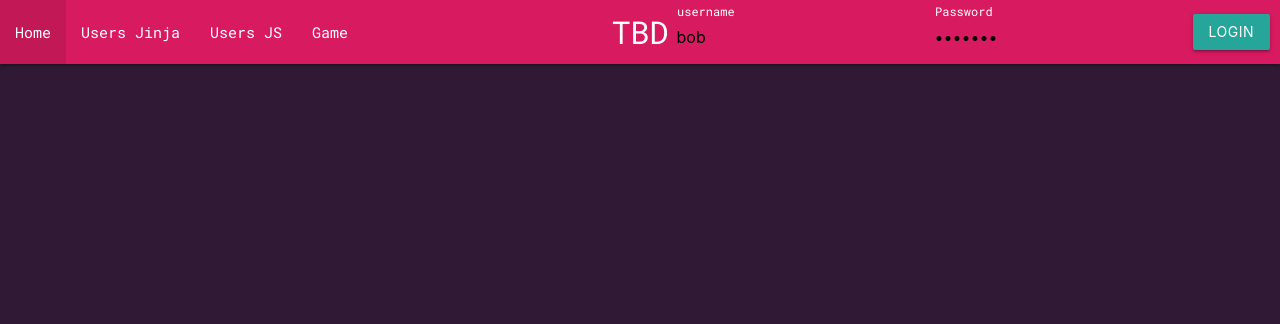
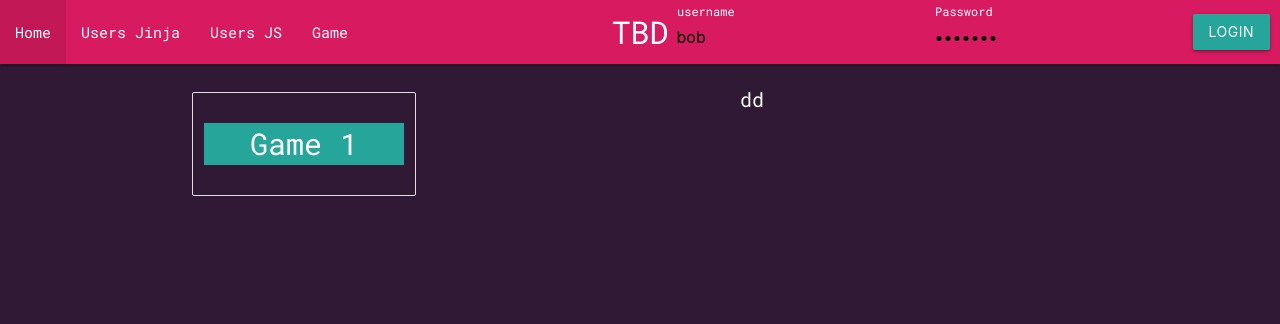
Before and after one commit to Flaxere/TBD, a Flask app: template App/templates/gameHistory.html in a window 1280 px wide. Shown: the top 324 px of the page. Run offline with Flask 3, Linux system fonts and the light colour scheme; tables that the repository leaves empty hold one stand-in row (values such as "Sample post"); the template is opened without the code that fills it: values that come from a table or form of the project are taken from there, most other values are stand-ins (such as "Sample title", 1, 10 or a date in 2020).

Commit message:
beginning of progress on gameHistory.html

```diff
--- a/App/templates/gameHistory.html
+++ b/App/templates/gameHistory.html
@@ -5,6 +5,26 @@
 {{ super() }}
 
 {% block content %}
+<div class = "row">
+    <div class="col m3 list-container collection" style="max-height: 88vh;">
+        <ul>
+    {%for game in user.games %}
+        {%if game.id == id%}
+        <li>
+            <a  class = "collection-item active white-text" href = '/playHistory/{{game.id}}'>Game {{game.id}}</a>
+        </li>
+        {%else%}
+        <li>
+            <a  class = "collection-item  black-text" href = '/playHistory/{{game.id}}'>Game {{game.id}}</a>
+        </li>
+        {%endif%}
+    {%endfor%}
+    </ul>
+    </div>
 
+    <div>
+        <p>dd</p>
+    </div>
+</div>
 
 {% endblock %}
```
Also changed, not shown: App/views/user.py (+7 -0 lines).
